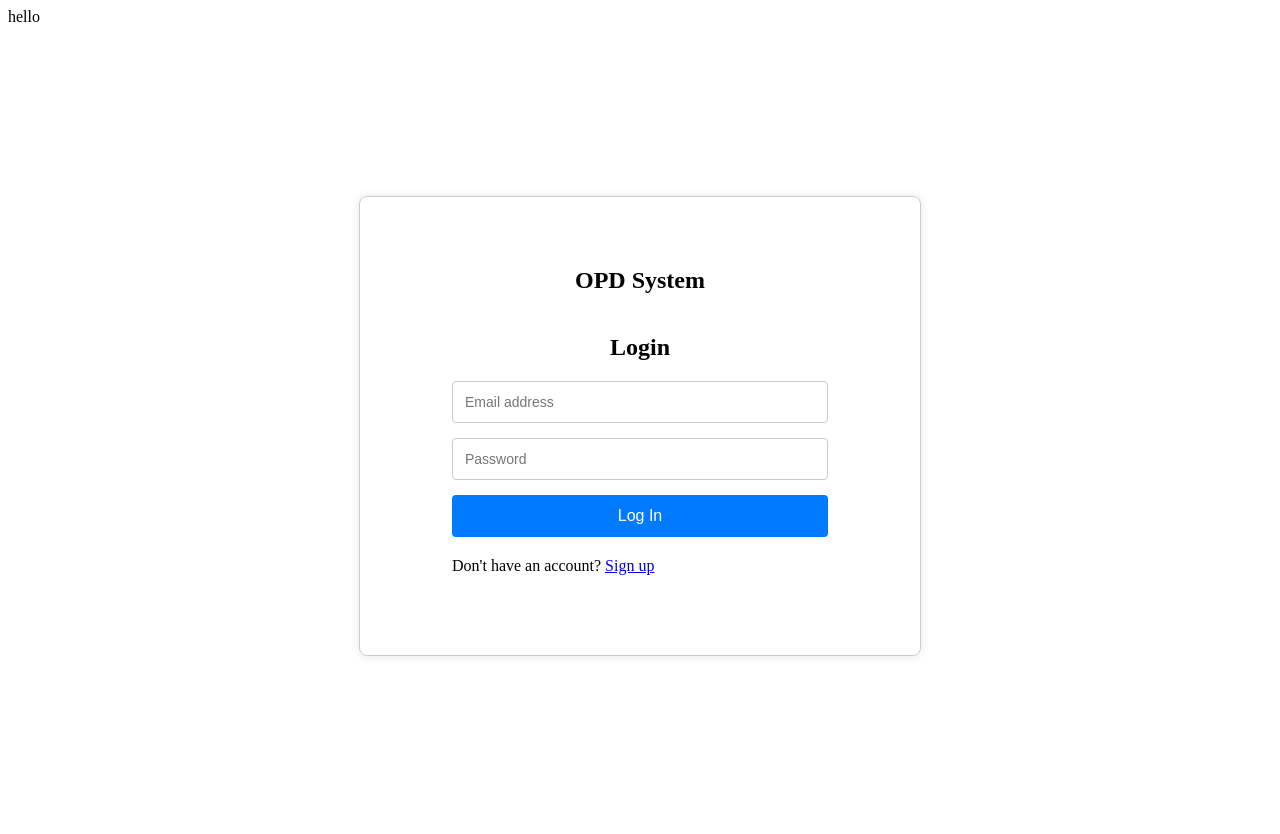
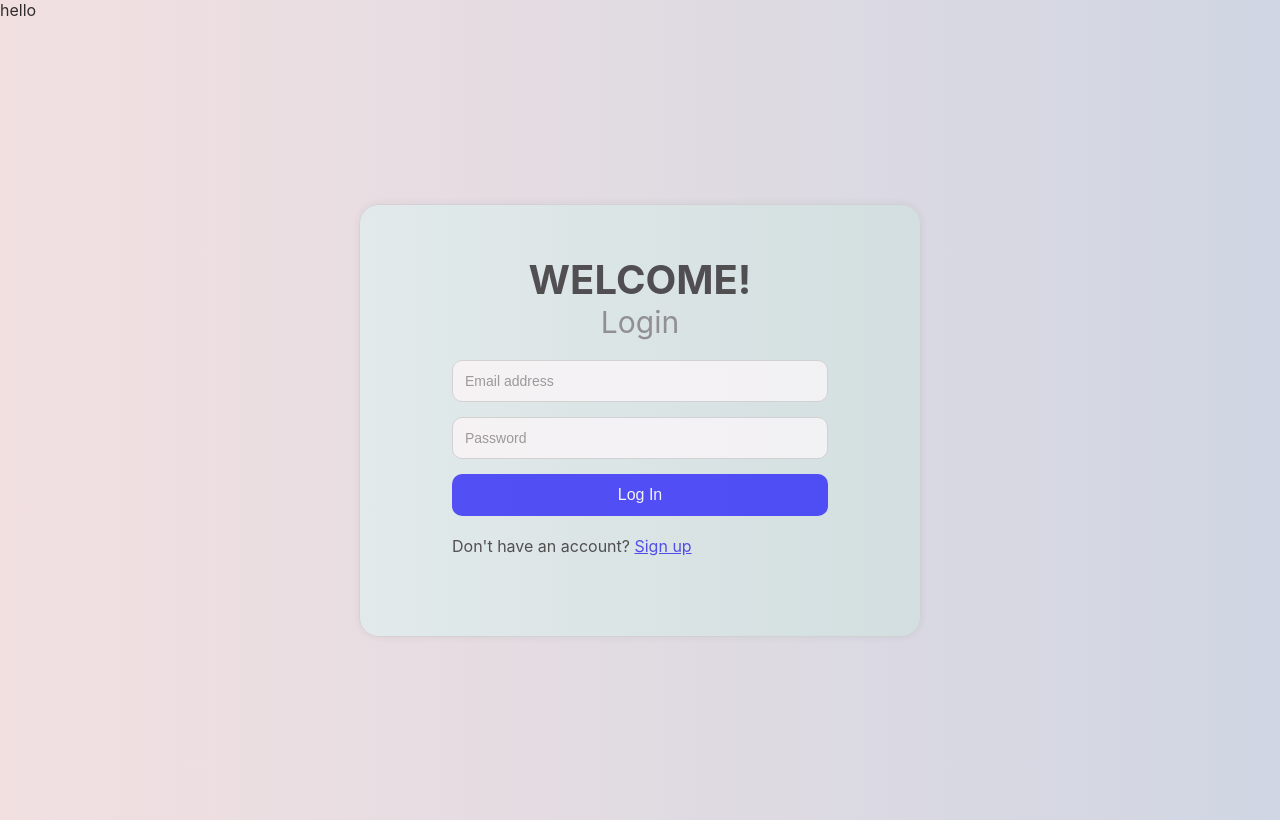
Before and after one commit to Ravindra-Punekar/OPD-System, a React (Create React App) app: page / in a window 1280 px wide. Built offline with nearby package versions, Linux system fonts and the light colour scheme; no server answers.

Commit message:
login-UI

```diff
--- a/src/index.css
+++ b/src/index.css
@@ -1,4 +1,4 @@
-/* body {
+body {
   margin: 0;
   font-family: -apple-system, BlinkMacSystemFont, 'Segoe UI', 'Roboto', 'Oxygen',
     'Ubuntu', 'Cantarell', 'Fira Sans', 'Droid Sans', 'Helvetica Neue',
@@ -10,4 +10,4 @@
 code {
   font-family: source-code-pro, Menlo, Monaco, Consolas, 'Courier New',
     monospace;
-} */
+}
--- a/src/pages/Home/Home.js
+++ b/src/pages/Home/Home.js
@@ -16,7 +16,7 @@ const Home = () => {
   return (
     <div className="profile-container">
       <NvBar />
-      <h1>WLECOME TO OPD SYSTEM ! </h1>
+      <div className="welcome-title">WLECOME TO OPD SYSTEM ! </div>
       <div className="gif-container">
         <img src={load} alt="Hospital GIF" className="centered-gif" />
       </div>
--- a/src/pages/Login/Login.js
+++ b/src/pages/Login/Login.js
@@ -48,14 +48,14 @@ const Login = () => {
   return (
     <div className="login-container">
       <div className="login-box">
-        <h2 className="mb-4">OPD System </h2>
+        <div className="login-title">WELCOME! </div>
 
-        <h2 className="mb-4">Login</h2>
+        <div className="login-subtitle">Login</div>
 
         {error && <Alert variant="danger">{error}</Alert>}
 
         <Form onSubmit={handleSubmit}>
-          <Form.Group className="mb-3" controlId="formBasicEmail">
+          <Form.Group className="mb-3 form-field" controlId="formBasicEmail">
             <Form.Control
               type="email"
               placeholder="Email address"
--- a/src/pages/Login/login.css
+++ b/src/pages/Login/login.css
@@ -1,4 +1,15 @@
 /* login.css */
+body {
+  margin: 0;
+  font-family: -apple-system, BlinkMacSystemFont, 'Segoe UI', 'Roboto', 'Oxygen',
+    'Ubuntu', 'Cantarell', 'Fira Sans', 'Droid Sans', 'Helvetica Neue',
+    sans-serif;
+  -webkit-font-smoothing: antialiased;
+  -moz-osx-font-smoothing: grayscale;
+  background: linear-gradient(to right, #f2e0e1, #d0d6e3);
+opacity: 0.8;
+
+}
 
 /* Style for the login container */
 .login-container {
@@ -6,32 +17,44 @@
   justify-content: center;
   align-items: center;
   height: 100vh;
+  ;
 }
 
 /* Style for the login box */
 .login-box {
-  width: 400px; /* Maintain a fixed width for desktop/laptop screens */
-  max-width: 100%; /* Allow the login box to take full width on smaller screens */
+  width: 400px;
+  /* Maintain a fixed width for desktop/laptop screens */
+  max-width: 100%;
+  /* Allow the login box to take full width on smaller screens */
   padding: 80px;
   padding-top: 50px;
   border: 1px solid #ccc;
-  border-radius: 8px;
-  background-color: #fff;
+  border-radius: 20px;
+  background: linear-gradient(to right, #e0f2f1, #d0e3e0);
+  opacity: 0.8;
+
   box-shadow: 0 0 10px rgba(0, 0, 0, 0.1);
   display: flex;
   flex-direction: column;
   align-items: center;
+
 }
+
 
 /* Style for the form inputs */
 .login-box .form-control {
   margin-bottom: 15px;
-  width: 350px; /* Maintain a fixed width for desktop/laptop screens */
+  width: 350px;
+  border-radius: 10px;
+  /* Maintain a fixed width for desktop/laptop screens */
 }
 
 /* Style for the login button */
 .login-box .btn-primary {
   width: 100%;
+  border-radius: 10px;
+background-color: blue;
+
 }
 
 /* Style for the signup link */
@@ -39,14 +62,30 @@
   margin-top: 20px;
 }
 
+.login-title {
+  font-weight: bolder;
+  font-size: 40px;
+}
+
+.login-subtitle {
+  font-size: 30px;
+  color: #666;
+  margin-bottom: 20px;
+
+}
+
 /* Media query for smaller screens */
 @media (max-width: 576px) {
   .login-box {
-    width: 100%; /* Take full width on smaller screens */
-    padding: 20px; /* Adjust padding for smaller screens */
+    width: 100%;
+    /* Take full width on smaller screens */
+    padding: 20px;
+    /* Adjust padding for smaller screens */
   }
 
   .login-box .form-control {
-    width: 100%; /* Take full width for form inputs on smaller screens */
+    width: 100%;
+    /* Take full width for form inputs on smaller screens */
   }
+
 }
--- a/src/pages/SignUp/Signup.css
+++ b/src/pages/SignUp/Signup.css
@@ -1,7 +1,19 @@
 /* signup.css */
+body {
+  margin: 0;
+  font-family: -apple-system, BlinkMacSystemFont, 'Segoe UI', 'Roboto', 'Oxygen',
+    'Ubuntu', 'Cantarell', 'Fira Sans', 'Droid Sans', 'Helvetica Neue',
+    sans-serif;
+  -webkit-font-smoothing: antialiased;
+  -moz-osx-font-smoothing: grayscale;
+  background: linear-gradient(to right, #f2e0e1, #d0d6e3);
+  opacity: 0.8;
+
+}
 
 /* Center the signup box vertically and horizontally */
 .signup-container {
+
   display: flex;
   justify-content: center;
   align-items: center;
@@ -10,29 +22,39 @@
 
 /* Style for the signup box */
 .signup-box {
-    width: 350px;
+  width: 50%;
+  max-width: 500px;
   padding: 20px;
   border: 1px solid #ccc;
   border-radius: 8px;
-    background-color: #fff;
+  background: linear-gradient(to right, #e0f2f1, #d0e3e0);
+  opacity: 0.8;
   box-shadow: 0 0 10px rgba(0, 0, 0, 0.1);
   display: flex;
   flex-direction: column;
   align-items: center;
+  border-radius: 20px;
 }
 
 /* Style for the form inputs */
 .form-control {
   width: 100%;
   margin-bottom: 15px;
+  border-radius: 10px;
 }
 
 /* Style for the signup button */
 .btn-primary {
   width: 100%;
+  background-color: blue;
 }
 
 /* Style for the login link */
 .text-center {
   margin-top: 15px;
 }
+.su-title{
+  font-size: 30px;
+  font-weight: bold;
+  margin-bottom: 20px;
+}
--- a/src/pages/SignUp/Signup.js
+++ b/src/pages/SignUp/Signup.js
@@ -144,7 +144,7 @@ const Signup = () => {
   return (
     <div className="signup-container">
       <div className="signup-box">
-        <h2 className="mb-3">Signup</h2>
+        <h2 className="su-title">Signup</h2>
 
         {error && <Alert variant="danger">{error}</Alert>}
 
```
Lines whose indentation alone changed are shown as unchanged.
